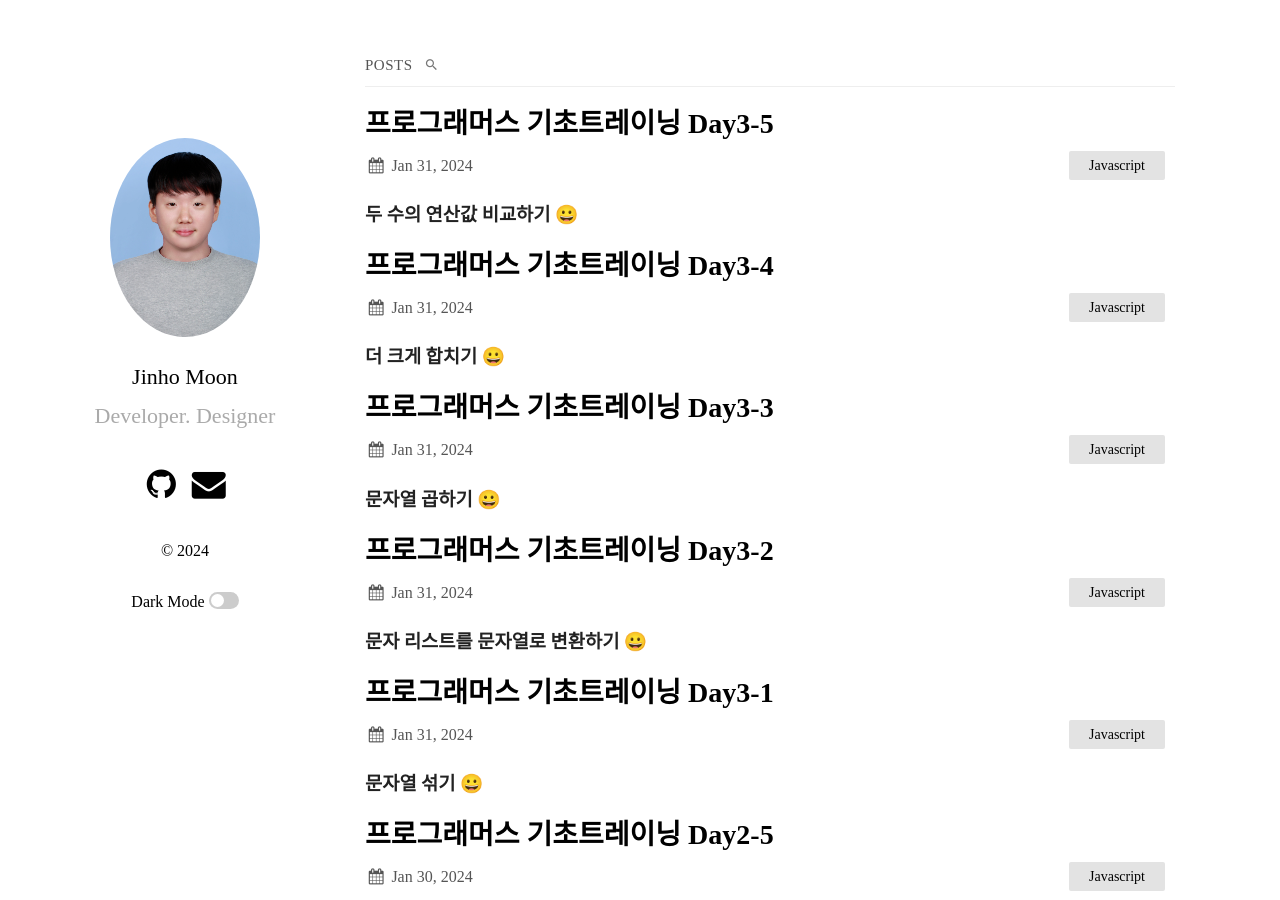
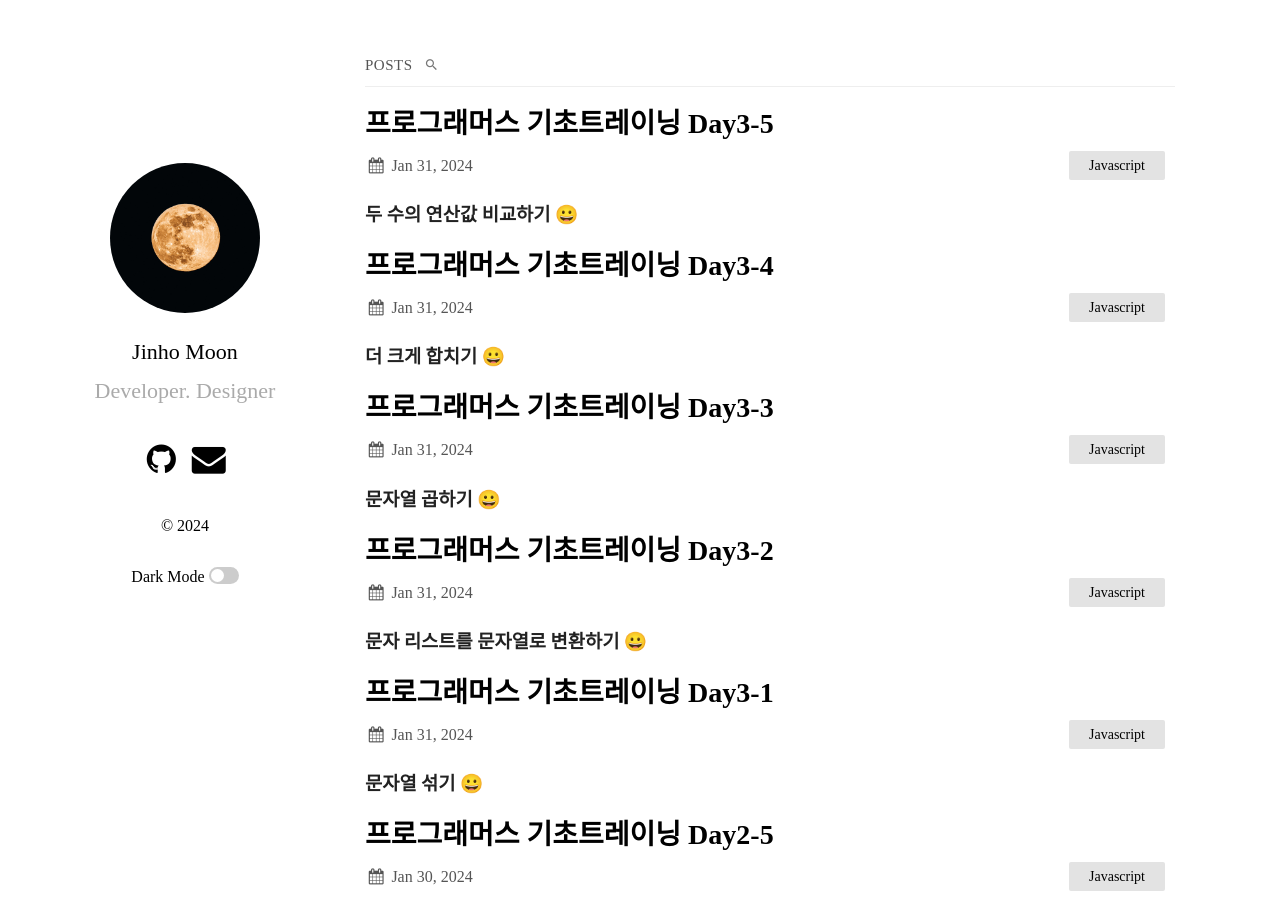
Before and after one commit to jinhomun/jinhomun.github.io, a Jekyll site: the page built from index.md, in a window 1280 px wide and 900 px high. Built offline with Jekyll 4.4.1, drawn with Linux system fonts in a browser that asks for light colours; some web fonts are replaced.

Commit message:
2024-01-31 이미지 수정

```diff
--- a/_config.yml
+++ b/_config.yml
@@ -1,4 +1,4 @@
-title: Jinho's Coding
+title: Moon's Coding
 author: GitHub User
 email: your-email@domain.com
 description: > # this means to ignore newlines until "show_exerpts:"
@@ -17,7 +17,7 @@
   sitemap: true # set to true to generate sitemap.xml content
   search: true # set to true to enable searchbar
   dark_mode: true # set to true to add dark mode toggle
-  portfolio_image: "assets/image01.jpg" # the path from the base directory of the site to the image to display (no / at the start)
+  portfolio_image: "assets/image04.png" # the path from the base directory of the site to the image to display (no / at the start)
   html_lang: "en" # set the lang attribute of the <html> tag for the pages. See here for a list of codes: https://www.w3schools.com/tags/ref_country_codes.asp
   condensed_mobile:
     - home
```
